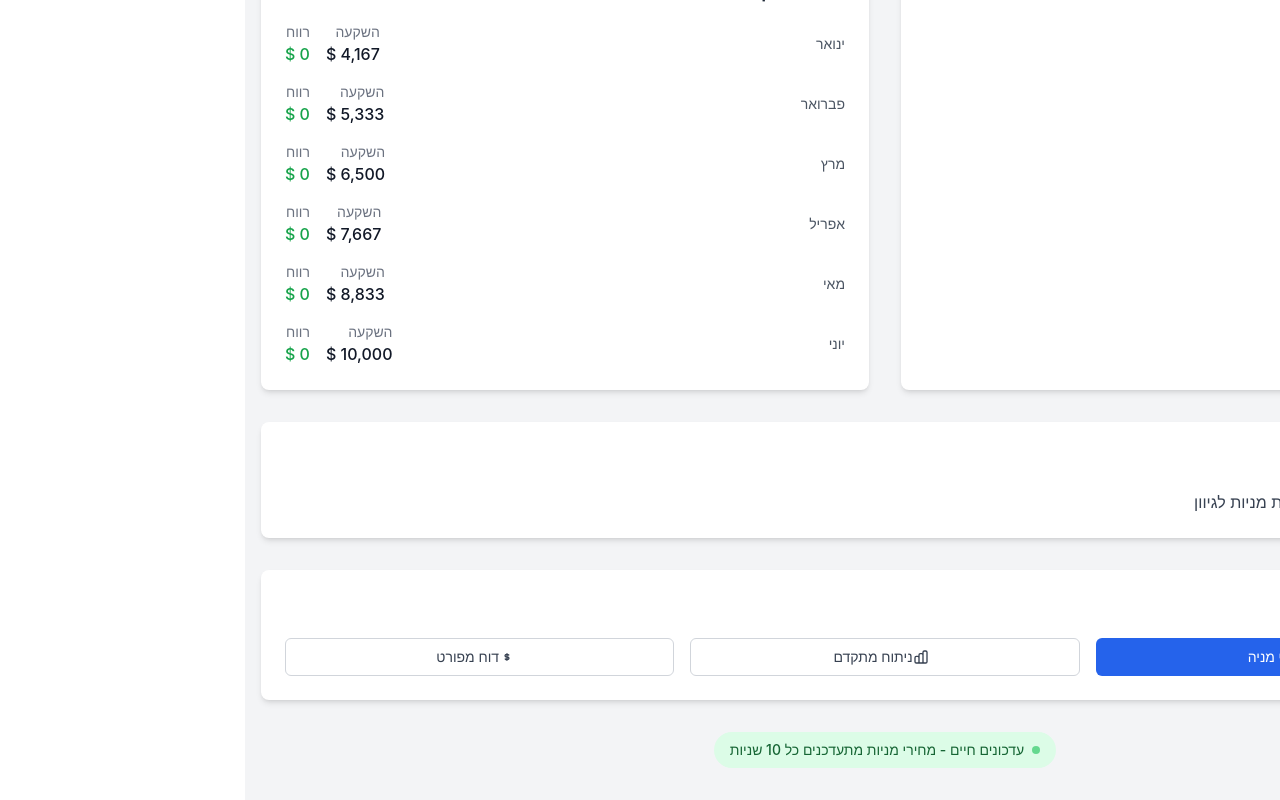
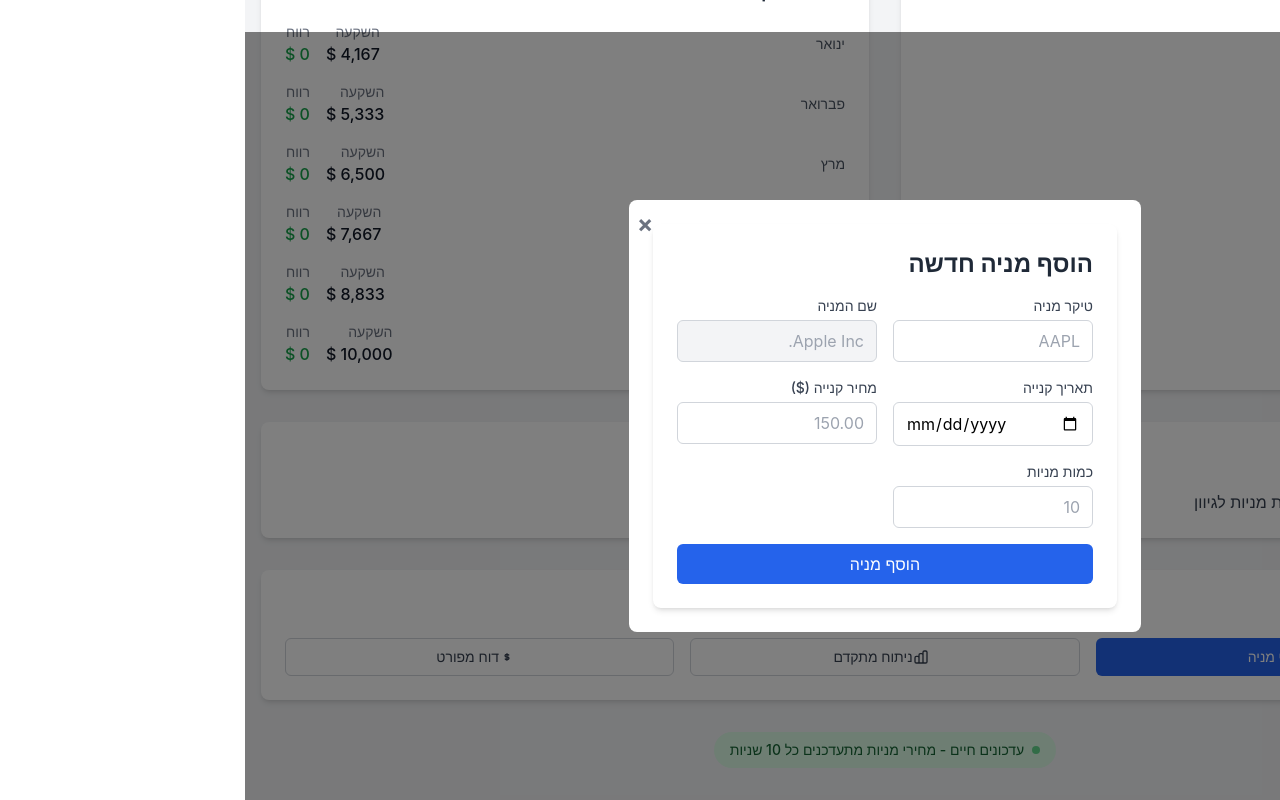
Before and after one commit to Omricohen2/stock-portfolio-app, a React (Create React App) app: page / in a window 1280 px wide. Both pictures are taken after a click on the button "הוסף מניה". Shown: the part 782-1582 px from the top of the page. Built offline with nearby package versions, Linux system fonts and the light colour scheme.

Commit message:
הוספה של פעולות מהירות

```diff
--- a/src/components/DashboardCharts.tsx
+++ b/src/components/DashboardCharts.tsx
@@ -1,5 +1,6 @@
-import React from 'react';
+import React, { useState } from 'react';
 import { Stock, SoldStock, PortfolioSummary } from '../types';
+import { AddStockForm } from './AddStockForm';
 
 interface DashboardChartsProps {
   stocks: Stock[];
@@ -25,6 +26,10 @@ export const DashboardCharts: React.FC<DashboardChartsProps> = ({
   soldStocks,
   summary
 }) => {
+  const [showAddStock, setShowAddStock] = useState(false);
+  const [showReport, setShowReport] = useState(false);
+  const [showAdvanced, setShowAdvanced] = useState(false);
+
   // Calculate sector distribution
   const calculateSectorDistribution = (): SectorData[] => {
     const sectorMap = new Map<string, { count: number; totalValue: number }>();
@@ -282,19 +287,28 @@ export const DashboardCharts: React.FC<DashboardChartsProps> = ({
       <div className="bg-white rounded-lg shadow-md p-6">
         <h3 className="text-lg font-semibold text-gray-800 mb-4">פעולות מהירות</h3>
         <div className="grid grid-cols-1 md:grid-cols-3 gap-4">
-          <button className="flex items-center justify-center px-4 py-2 border border-transparent text-sm font-medium rounded-md text-white bg-blue-600 hover:bg-blue-700">
+          <button
+            className="flex items-center justify-center px-4 py-2 border border-transparent text-sm font-medium rounded-md text-white bg-blue-600 hover:bg-blue-700"
+            onClick={() => setShowAddStock(true)}
+          >
             <svg className="w-4 h-4 mr-2" fill="none" stroke="currentColor" viewBox="0 0 24 24">
               <path strokeLinecap="round" strokeLinejoin="round" strokeWidth={2} d="M12 6v6m0 0v6m0-6h6m-6 0H6" />
             </svg>
             הוסף מניה
           </button>
-          <button className="flex items-center justify-center px-4 py-2 border border-gray-300 text-sm font-medium rounded-md text-gray-700 bg-white hover:bg-gray-50">
+          <button
+            className="flex items-center justify-center px-4 py-2 border border-gray-300 text-sm font-medium rounded-md text-gray-700 bg-white hover:bg-gray-50"
+            onClick={() => setShowAdvanced(true)}
+          >
             <svg className="w-4 h-4 mr-2" fill="none" stroke="currentColor" viewBox="0 0 24 24">
               <path strokeLinecap="round" strokeLinejoin="round" strokeWidth={2} d="M9 19v-6a2 2 0 00-2-2H5a2 2 0 00-2 2v6a2 2 0 002 2h2a2 2 0 002-2zm0 0V9a2 2 0 012-2h2a2 2 0 012 2v10m-6 0a2 2 0 002 2h2a2 2 0 002-2m0 0V5a2 2 0 012-2h2a2 2 0 012 2v14a2 2 0 01-2 2h-2a2 2 0 01-2-2z" />
             </svg>
             ניתוח מתקדם
           </button>
-          <button className="flex items-center justify-center px-4 py-2 border border-gray-300 text-sm font-medium rounded-md text-gray-700 bg-white hover:bg-gray-50">
+          <button
+            className="flex items-center justify-center px-4 py-2 border border-gray-300 text-sm font-medium rounded-md text-gray-700 bg-white hover:bg-gray-50"
+            onClick={() => setShowReport(true)}
+          >
             <svg className="w-4 h-4 mr-2" fill="none" stroke="currentColor" viewBox="0 0 24 24">
               <path strokeLinecap="round" strokeLinejoin="round" strokeWidth={2} d="M12 8c-1.657 0-3 .895-3 2s1.343 2 3 2 3 .895 3 2-1.343 2-3 2m0-8c1.11 0 2.08.402 2.599 1M12 8V7m0 1v8m0 0v1m0-1c-1.11 0-2.08-.402-2.599-1" />
             </svg>
@@ -302,6 +316,48 @@ export const DashboardCharts: React.FC<DashboardChartsProps> = ({
           </button>
         </div>
       </div>
+
+      {/* מודל הוספת מניה */}
+      {showAddStock && (
+        <div className="fixed inset-0 bg-black bg-opacity-50 flex items-center justify-center z-50">
+          <div className="bg-white rounded-lg p-6 w-full max-w-lg mx-4 relative">
+            <button
+              onClick={() => setShowAddStock(false)}
+              className="absolute top-2 left-2 text-gray-500 hover:text-red-600 text-2xl font-bold"
+              title="סגור"
+            >×</button>
+            <AddStockForm onAddStock={() => setShowAddStock(false)} />
+          </div>
+        </div>
+      )}
+      {/* מודל דוח מפורט */}
+      {showReport && (
+        <div className="fixed inset-0 bg-black bg-opacity-50 flex items-center justify-center z-50">
+          <div className="bg-white rounded-lg p-6 w-full max-w-md mx-4 relative">
+            <button
+              onClick={() => setShowReport(false)}
+              className="absolute top-2 left-2 text-gray-500 hover:text-red-600 text-2xl font-bold"
+              title="סגור"
+            >×</button>
+            <h3 className="text-xl font-bold mb-4 text-center">דוח מפורט</h3>
+            <p className="text-gray-700">פיצ'ר דוח מפורט יתווסף בקרוב. תוכל לייצא דוחות, לראות פילוחים ונתונים מתקדמים.</p>
+          </div>
+        </div>
+      )}
+      {/* מודל ניתוח מתקדם */}
+      {showAdvanced && (
+        <div className="fixed inset-0 bg-black bg-opacity-50 flex items-center justify-center z-50">
+          <div className="bg-white rounded-lg p-6 w-full max-w-md mx-4 relative">
+            <button
+              onClick={() => setShowAdvanced(false)}
+              className="absolute top-2 left-2 text-gray-500 hover:text-red-600 text-2xl font-bold"
+              title="סגור"
+            >×</button>
+            <h3 className="text-xl font-bold mb-4 text-center">ניתוח מתקדם</h3>
+            <p className="text-gray-700">פיצ'ר ניתוח מתקדם יתווסף בקרוב. כאן תוכל לראות גרפים, ניתוחים וסטטיסטיקות מתקדמות.</p>
+          </div>
+        </div>
+      )}
     </div>
   );
 };
```
